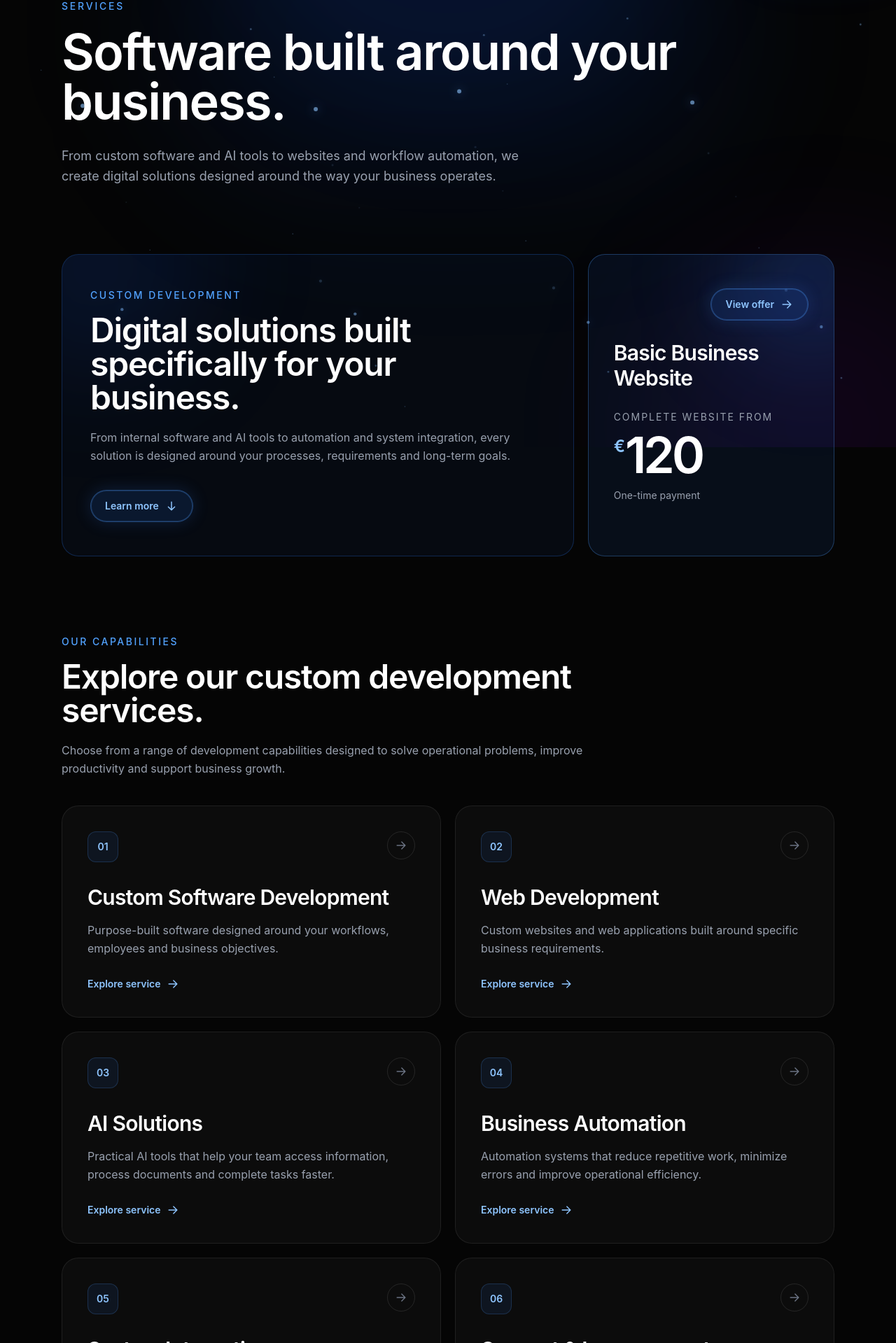
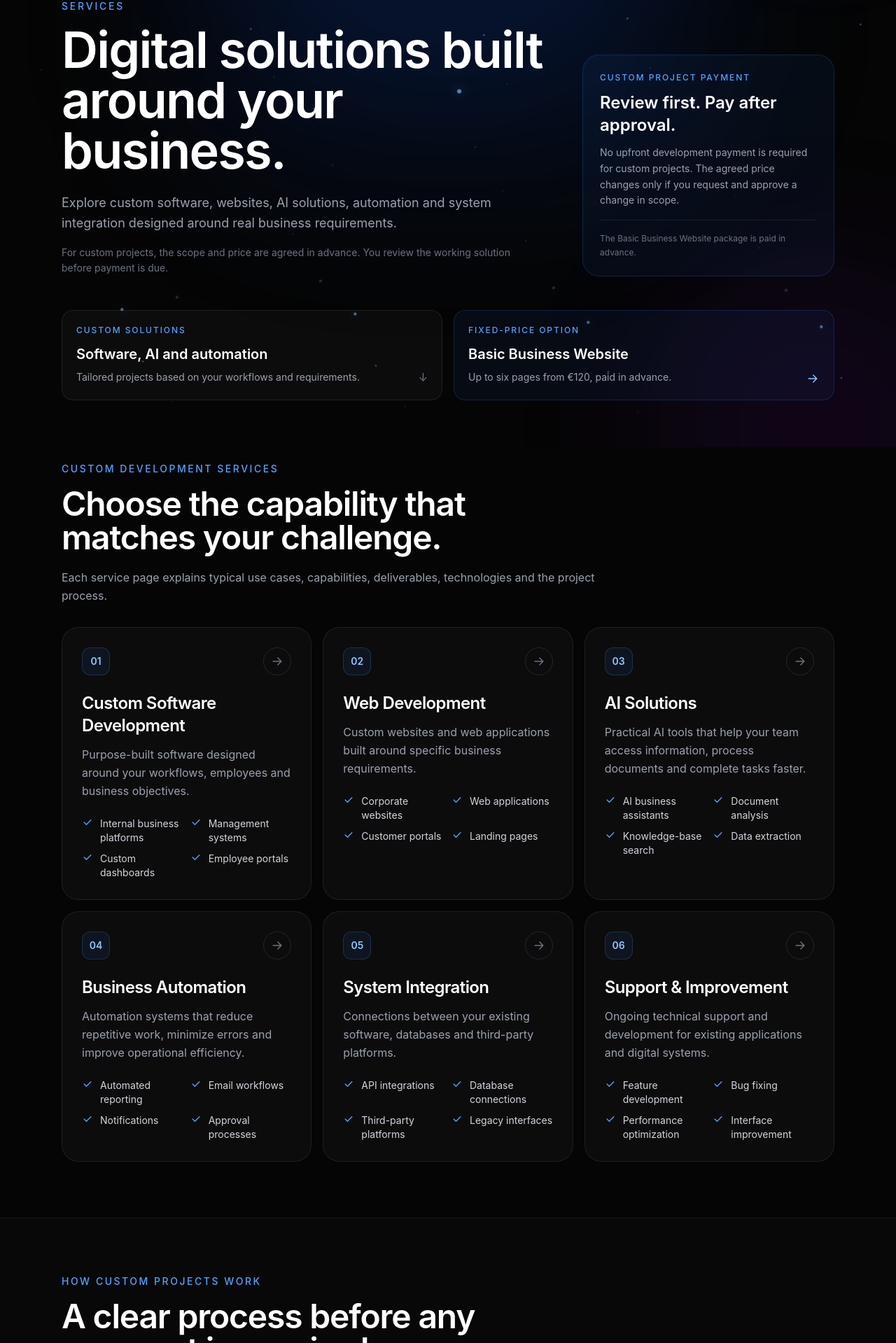
Before and after one commit to mihaeld14/adm-innovation-website, a React (Vite) app: page /services in a window 1280 px wide. Shown: the part 161-2080 px from the top of the page at 70% size. Built offline with nearby package versions, Linux system fonts and the light colour scheme.

Commit message:
Services page update

```diff
--- a/src/pages/Services.jsx
+++ b/src/pages/Services.jsx
@@ -1,5 +1,33 @@
 import { Link } from "react-router"
 import servicesData from "../data/servicesData"
+
+
+const customServices = servicesData.filter(
+  (service) => service.slug !== "basic-website",
+)
+
+
+const projectSteps = [
+  {
+    number: "01",
+    title: "Scope and price",
+    description:
+      "We define what will be built, what is included and the agreed project price before development begins.",
+  },
+  {
+    number: "02",
+    title: "Working solution",
+    description:
+      "We build the agreed solution and present a working version for your review.",
+  },
+  {
+    number: "03",
+    title: "Approval and handover",
+    description:
+      "After you approve the result, payment is completed and the agreed files, access and solution are handed over.",
+  },
+]
+
 
 function ArrowIcon() {
   return (
@@ -41,31 +69,12 @@ function CheckIcon() {
 }
 
 
-function ScrollDownIcon() {
-  return (
-    <svg
-      viewBox="0 0 24 24"
-      fill="none"
-      aria-hidden="true"
-      className="h-5 w-5"
-    >
-      <path
-        d="M12 5v14M6.5 13.5 12 19l5.5-5.5"
-        stroke="currentColor"
-        strokeWidth="1.8"
-        strokeLinecap="round"
-        strokeLinejoin="round"
-      />
-    </svg>
-  )
-}
+function ServiceCard({ service }) {
+  const features = service.capabilities?.slice(0, 4) ?? []
 
-
-function ServiceCard({ service }) {
   return (
     <Link
       to={`/services/${service.slug}`}
-      aria-label={`Learn more about ${service.title}`}
       className="
         group
         relative
@@ -75,14 +84,13 @@ function ServiceCard({ service }) {
         border
         border-white/8
         bg-white/3
-        p-7
-        transition-all
+        p-6
+        transition
         duration-300
         hover:-translate-y-1
         hover:border-blue-500/30
         hover:bg-white/5
-        hover:shadow-[0_20px_60px_rgba(37,99,235,0.1)]
-        sm:p-9
+        sm:p-7
       "
     >
       <div
@@ -102,12 +110,12 @@ function ServiceCard({ service }) {
         "
       />
 
-      <div className="relative flex items-start justify-between gap-6">
+      <div className="relative flex items-start justify-between gap-5">
         <span
           className="
             flex
-            h-11
-            w-11
+            h-10
+            w-10
             items-center
             justify-center
             rounded-xl
@@ -133,8 +141,7 @@ function ServiceCard({ service }) {
             border
             border-white/10
             text-gray-500
-            transition-colors
-            duration-300
+            transition
             group-hover:border-blue-400/30
             group-hover:text-blue-300
           "
@@ -143,30 +150,36 @@ function ServiceCard({ service }) {
         </span>
       </div>
 
-      <div className="relative mt-8">
-        <h3 className="text-2xl font-semibold tracking-tight text-white sm:text-3xl">
+      <div className="relative mt-6">
+        <h2 className="text-2xl font-semibold tracking-tight text-white">
           {service.title}
-        </h3>
+        </h2>
 
-        <p className="mt-4 max-w-xl leading-relaxed text-gray-400">
+        <p className="mt-3 leading-relaxed text-gray-400">
           {service.shortDescription}
         </p>
 
-        <div className="mt-7 inline-flex items-center gap-2 text-sm font-semibold text-blue-300">
-          Explore service
-
-          <span className="transition-transform duration-300 group-hover:translate-x-1">
-            <ArrowIcon />
-          </span>
-        </div>
+        {features.length > 0 && (
+          <ul className="mt-6 grid gap-2.5 sm:grid-cols-2">
+            {features.map((feature) => (
+              <li
+                key={feature.title}
+                className="flex items-start gap-2.5 text-sm text-gray-300"
+              >
+                <CheckIcon />
+                <span>{feature.title}</span>
+              </li>
+            ))}
+          </ul>
+        )}
       </div>
 
       <div
         className="
           absolute
-          right-8
+          right-7
           bottom-0
-          left-8
+          left-7
           h-px
           origin-left
           scale-x-0
@@ -183,339 +196,207 @@ function ServiceCard({ service }) {
   )
 }
 
+
 function Services() {
   return (
     <div className="relative overflow-hidden">
-      {/* Hero */}
-      <section className="mx-auto max-w-6xl px-6 pt-36 pb-20 sm:pt-40 sm:pb-24">
-        <p className="text-sm font-medium tracking-[0.2em] text-blue-400 uppercase">
-          Services
-        </p>
+      {/* Compact hero */}
+      <section
+        className="
+          mx-auto
+          max-w-6xl
+          px-5
+          pt-28
+          pb-10
+          sm:px-6
+          sm:pt-36
+          sm:pb-12
+          lg:pt-40
+        "
+      >
+        <div
+          className="
+            grid
+            items-end
+            gap-8
+            lg:grid-cols-[1fr_360px]
+            lg:gap-12
+          "
+        >
+          <div>
+            <p className="text-xs font-medium tracking-[0.18em] text-blue-400 uppercase sm:text-sm sm:tracking-[0.2em]">
+              Services
+            </p>
 
-        <h1 className="mt-5 max-w-5xl text-5xl leading-[0.98] font-semibold tracking-tight text-white md:text-7xl">
-          Software built around your business.
-        </h1>
+            <h1
+              className="
+                mt-4
+                max-w-4xl
+                text-4xl
+                leading-[1]
+                font-semibold
+                tracking-tight
+                text-white
+                sm:text-6xl
+                md:text-7xl
+              "
+            >
+              Digital solutions built around your business.
+            </h1>
 
-        <p className="mt-7 max-w-2xl text-lg leading-relaxed text-gray-400">
-          From custom software and AI tools to websites and workflow
-          automation, we create digital solutions designed around the way
-          your business operates.
-        </p>
+            <p className="mt-5 max-w-2xl leading-relaxed text-gray-400 sm:mt-6 sm:text-lg">
+              Explore custom software, websites, AI solutions, automation and
+              system integration designed around real business requirements.
+            </p>
+
+            <p className="mt-4 max-w-2xl text-sm leading-relaxed text-gray-500">
+              For custom projects, the scope and price are agreed in advance.
+              You review the working solution before payment is due.
+            </p>
+          </div>
+
+          {/* Quick payment summary */}
+          <aside
+            className="
+              rounded-3xl
+              border
+              border-blue-500/20
+              bg-blue-500/6
+              p-6
+            "
+          >
+            <p className="text-xs font-medium tracking-[0.16em] text-blue-400 uppercase">
+              Custom project payment
+            </p>
+
+            <h2 className="mt-3 text-2xl font-semibold text-white">
+              Review first. Pay after approval.
+            </h2>
+
+            <p className="mt-3 text-sm leading-relaxed text-gray-400">
+              No upfront development payment is required for custom projects.
+              The agreed price changes only if you request and approve a change
+              in scope.
+            </p>
+
+            <p className="mt-4 border-t border-white/8 pt-4 text-xs leading-relaxed text-gray-500">
+              The Basic Business Website package is paid in advance.
+            </p>
+          </aside>
+        </div>
       </section>
 
 
-      {/* Featured service options */}
-      <section className="mx-auto max-w-6xl px-6 pb-12">
-        <div className="grid gap-5 lg:grid-cols-[1.35fr_0.65fr]">
-          {/* Custom development card */}
+      {/* Quick service paths */}
+      <section className="mx-auto max-w-6xl px-5 pb-10 sm:px-6 sm:pb-12">
+        <div className="grid gap-4 md:grid-cols-2">
           <a
-            href="#capabilities"
-            aria-label="Explore our custom development capabilities"
+            href="#custom-services"
             className="
               group
-              relative
-              block
-              overflow-hidden
-              rounded-3xl
+              rounded-2xl
               border
-              border-blue-500/25
-              bg-blue-500/5
-              px-7
-              py-10
-              transition-all
-              duration-300
-              hover:-translate-y-1
-              hover:border-blue-400/55
-              hover:bg-blue-500/11
-              hover:shadow-[0_20px_60px_rgba(37,99,235,0.14)]
-              sm:px-10
-              sm:py-12
+              border-white/8
+              bg-white/3
+              p-5
+              transition
+              hover:border-blue-500/25
+              hover:bg-white/5
             "
           >
-            {/* Background glow */}
-            <div
-              className="
-                pointer-events-none
-                absolute
-                -top-32
-                -left-24
-                h-72
-                w-72
-                rounded-full
-                bg-blue-600/12
-                blur-[90px]
-              "
-            />
+            <p className="text-xs font-medium tracking-[0.16em] text-blue-400 uppercase">
+              Custom solutions
+            </p>
 
-            <div className="relative flex h-full flex-col">
-              <p className="text-sm font-medium tracking-[0.18em] text-blue-400 uppercase">
-                Custom development
-              </p>
+            <div className="mt-3 flex items-end justify-between gap-5">
+              <div>
+                <h2 className="text-xl font-semibold text-white">
+                  Software, AI and automation
+                </h2>
 
-              <h2 className="mt-4 max-w-3xl text-3xl font-semibold tracking-tight text-white sm:text-5xl">
-                Digital solutions built specifically for your business.
-              </h2>
+                <p className="mt-2 text-sm leading-relaxed text-gray-400">
+                  Tailored projects based on your workflows and requirements.
+                </p>
+              </div>
 
-              <p className="mt-5 max-w-2xl leading-relaxed text-gray-400">
-                From internal software and AI tools to automation and system
-                integration, every solution is designed around your processes,
-                requirements and long-term goals.
-              </p>
-
-              {/* Learn more label */}
-              <div className="mt-auto flex items-end pt-9">
-                <span
-                  className="
-                    group/scroll
-                    relative
-                    inline-flex
-                    shrink-0
-                    items-center
-                    justify-center
-                    gap-2
-                    rounded-full
-                    border
-                    border-blue-400/35
-                    bg-blue-500/12
-                    px-5
-                    py-3
-                    text-sm
-                    font-semibold
-                    text-blue-300
-                    shadow-[0_0_25px_rgba(59,130,246,0.18)]
-                    transition-colors
-                    duration-300
-                    group-hover:border-blue-300/60
-                    group-hover:bg-blue-500/20
-                    group-hover:text-white
-                  "
-                >
-                  <span
-                    className="
-                      pointer-events-none
-                      absolute
-                      inset-0
-                      rounded-full
-                      border
-                      border-blue-400/20
-                    "
-                  />
-
-                  <span className="relative">
-                    Learn more
-                  </span>
-
-                  <span
-                    className="
-                      relative
-                      transition-transform
-                      duration-300
-                      group-hover/scroll:translate-y-1
-                      group-hover:translate-y-1
-                    "
-                  >
-                    <ScrollDownIcon />
-                  </span>
-                </span>
-              </div>
+              <span className="shrink-0 text-gray-500 transition group-hover:text-blue-300">
+                ↓
+              </span>
             </div>
-
-            {/* Bottom accent */}
-            <div
-              className="
-                pointer-events-none
-                absolute
-                right-8
-                bottom-0
-                left-8
-                h-px
-                origin-left
-                scale-x-0
-                bg-linear-to-r
-                from-transparent
-                via-blue-400/70
-                to-transparent
-                transition-transform
-                duration-500
-                group-hover:scale-x-100
-              "
-            />
           </a>
 
-
-          {/* Basic website offer */}
           <Link
             to="/services/basic-website"
-            aria-label="Learn more about the Basic Business Website offer"
             className="
               group
-              relative
-              block
-              overflow-hidden
-              rounded-3xl
+              rounded-2xl
               border
-              border-blue-400/30
-              bg-blue-500/8
-              px-7
-              py-10
-              transition-all
-              duration-300
-              hover:-translate-y-1
-              hover:border-blue-400/55
-              hover:bg-blue-500/11
-              hover:shadow-[0_20px_60px_rgba(37,99,235,0.14)]
-              sm:px-9
-              sm:py-12
+              border-blue-500/20
+              bg-blue-500/6
+              p-5
+              transition
+              hover:border-blue-400/35
+              hover:bg-blue-500/9
             "
           >
-            {/* Background glow */}
-            <div
-              className="
-                pointer-events-none
-                absolute
-                -top-20
-                -right-20
-                h-56
-                w-56
-                rounded-full
-                bg-blue-500/20
-                blur-[75px]
-              "
-            />
+            <p className="text-xs font-medium tracking-[0.16em] text-blue-400 uppercase">
+              Fixed-price option
+            </p>
 
-            <div className="relative flex h-full flex-col">
-              <div className="flex items-center justify-end">
-                <span
-                  className="
-                    group/offer
-                    relative
-                    inline-flex
-                    items-center
-                    justify-center
-                    gap-2
-                    rounded-full
-                    border
-                    border-blue-400/35
-                    bg-blue-500/12
-                    px-5
-                    py-3
-                    text-sm
-                    font-semibold
-                    text-blue-300
-                    shadow-[0_0_25px_rgba(59,130,246,0.18)]
-                    transition-colors
-                    duration-300
-                    group-hover:border-blue-300/60
-                    group-hover:bg-blue-500/20
-                    group-hover:text-white
-                  "
-                >
-                  <span
-                    className="
-                      pointer-events-none
-                      absolute
-                      inset-0
-                      rounded-full
-                      border
-                      border-blue-400/20
-                    "
-                  />
+            <div className="mt-3 flex items-end justify-between gap-5">
+              <div>
+                <h2 className="text-xl font-semibold text-white">
+                  Basic Business Website
+                </h2>
 
-                  <span className="relative">View offer</span>
-
-                  <span
-                    className="
-                      relative
-                      transition-transform
-                      duration-300
-                      group-hover/offer:translate-x-1
-                      group-hover:translate-x-1
-                    "
-                  >
-                    <ArrowIcon />
-                  </span>
-                </span>
+                <p className="mt-2 text-sm leading-relaxed text-gray-400">
+                  Up to six pages from €120, paid in advance.
+                </p>
               </div>
 
-              <h2 className="mt-7 text-3xl font-semibold tracking-tight text-white">
-                Basic Business Website
-              </h2>
-
-              <div className="mt-7">
-                <p className="text-sm tracking-[0.14em] text-gray-400 uppercase">
-                  Complete website from
-                </p>
-
-                <div className="mt-2 flex items-start">
-                  <span className="mt-2 text-2xl font-semibold text-blue-300">
-                    €
-                  </span>
-
-                  <span className="text-7xl leading-none font-semibold tracking-[-0.06em] text-white">
-                    120
-                  </span>
-                </div>
-
-                <p className="mt-3 text-sm text-gray-400">
-                  One-time payment
-                </p>
-              </div>
+              <span className="shrink-0 text-blue-300">
+                <ArrowIcon />
+              </span>
             </div>
-
-            {/* Bottom accent */}
-            <div
-              className="
-                pointer-events-none
-                absolute
-                right-8
-                bottom-0
-                left-8
-                h-px
-                origin-left
-                scale-x-0
-                bg-linear-to-r
-                from-transparent
-                via-blue-400/70
-                to-transparent
-                transition-transform
-                duration-500
-                group-hover:scale-x-100
-              "
-            />
           </Link>
         </div>
       </section>
 
 
-      {/* Custom services heading */}
+      {/* Service cards appear immediately */}
       <section
-        id="capabilities"
-        className="mx-auto max-w-6xl scroll-mt-28 px-6 pt-16 pb-10"
+        id="custom-services"
+        className="
+          mx-auto
+          max-w-6xl
+          scroll-mt-28
+          px-5
+          pt-8
+          pb-16
+          sm:px-6
+          sm:pt-10
+          sm:pb-20
+        "
       >
         <div className="max-w-3xl">
-          <p className="text-sm font-medium tracking-[0.18em] text-blue-400 uppercase">
-            Our capabilities
+          <p className="text-xs font-medium tracking-[0.18em] text-blue-400 uppercase sm:text-sm">
+            Custom development services
           </p>
 
-          <h2 className="mt-4 text-3xl font-semibold tracking-tight text-white sm:text-5xl">
-            Explore our custom development services.
+          <h2 className="mt-3 text-3xl font-semibold tracking-tight text-white sm:mt-4 sm:text-5xl">
+            Choose the capability that matches your challenge.
           </h2>
 
-          <p className="mt-5 leading-relaxed text-gray-400">
-            Choose from a range of development capabilities designed to solve
-            operational problems, improve productivity and support business
-            growth.
+          <p className="mt-4 leading-relaxed text-gray-400 sm:mt-5">
+            Each service page explains typical use cases, capabilities,
+            deliverables, technologies and the project process.
           </p>
         </div>
-      </section>
 
-
-      {/* Custom service cards */}
-      <section className="mx-auto max-w-6xl px-6 pb-28">
-        <div className="grid gap-5 md:grid-cols-2">
-          {servicesData.map((service) => (
+        <div className="mt-8 grid gap-4 md:grid-cols-2 lg:grid-cols-3">
+          {customServices.map((service) => (
             <ServiceCard
-              key={service.number}
+              key={service.slug}
               service={service}
             />
           ))}
@@ -523,8 +404,82 @@ function Services() {
       </section>
 
 
+      {/* Informative payment/process section */}
+      <section
+        className="
+          border-y
+          border-white/6
+          bg-white/[0.015]
+        "
+      >
+        <div
+          className="
+            mx-auto
+            max-w-6xl
+            px-5
+            py-14
+            sm:px-6
+            sm:py-20
+          "
+        >
+          <div className="max-w-3xl">
+            <p className="text-xs font-medium tracking-[0.18em] text-blue-400 uppercase sm:text-sm">
+              How custom projects work
+            </p>
+
+            <h2 className="mt-3 text-3xl font-semibold tracking-tight text-white sm:mt-4 sm:text-5xl">
+              A clear process before any payment is required.
+            </h2>
+
+            <p className="mt-4 max-w-2xl leading-relaxed text-gray-400 sm:mt-5">
+              The project scope and price are confirmed first, so you know what
+              will be built and what it will cost before development starts.
+            </p>
+          </div>
+
+          <div className="mt-8 grid gap-4 md:grid-cols-3 sm:mt-12">
+            {projectSteps.map((step) => (
+              <article
+                key={step.number}
+                className="
+                  rounded-2xl
+                  border
+                  border-white/8
+                  bg-white/3
+                  p-6
+                "
+              >
+                <p className="text-sm font-semibold text-blue-400">
+                  {step.number}
+                </p>
+
+                <h3 className="mt-4 text-xl font-semibold text-white">
+                  {step.title}
+                </h3>
+
+                <p className="mt-3 text-sm leading-relaxed text-gray-400">
+                  {step.description}
+                </p>
+              </article>
+            ))}
+          </div>
+        </div>
+      </section>
+
+
       {/* Final CTA */}
-      <section className="mx-auto max-w-6xl px-6 pb-32">
+      <section
+        className="
+          mx-auto
+          max-w-6xl
+          px-5
+          py-16
+          pb-24
+          sm:px-6
+          sm:py-20
+          sm:pb-28
+        "
+      >
         <div
           className="
             relative
@@ -533,8 +488,8 @@ function Services() {
             border
             border-blue-500/20
             bg-blue-500/6
-            px-7
-            py-12
+            px-6
+            py-11
             text-center
             sm:px-12
             sm:py-16
@@ -548,6 +503,7 @@ function Services() {
               left-1/2
               h-64
               w-96
+              max-w-full
               -translate-x-1/2
               -translate-y-1/2
               rounded-full
@@ -557,24 +513,24 @@ function Services() {
           />
 
           <div className="relative">
-            <p className="text-sm font-medium tracking-[0.18em] text-blue-400 uppercase">
+            <p className="text-xs font-medium tracking-[0.18em] text-blue-400 uppercase sm:text-sm">
               Start a project
             </p>
 
             <h2 className="mx-auto mt-4 max-w-3xl text-3xl font-semibold tracking-tight text-white sm:text-5xl">
-              Have a process that takes too much time?
+              Not sure which service fits your project?
             </h2>
 
             <p className="mx-auto mt-5 max-w-xl leading-relaxed text-gray-400">
-              Let&apos;s explore how custom software, AI or automation can
-              improve the way your business operates.
+              Describe the problem or process you want to improve. We will help
+              identify the most appropriate solution.
             </p>
 
             <Link
               to="/contact"
               className="
                 group
-                mt-8
+                mt-7
                 inline-flex
                 items-center
                 gap-3
@@ -585,7 +541,6 @@ function Services() {
                 font-semibold
                 text-white
                 transition
-                duration-300
                 hover:bg-blue-500
                 hover:shadow-[0_0_35px_rgba(59,130,246,0.28)]
               "
```
